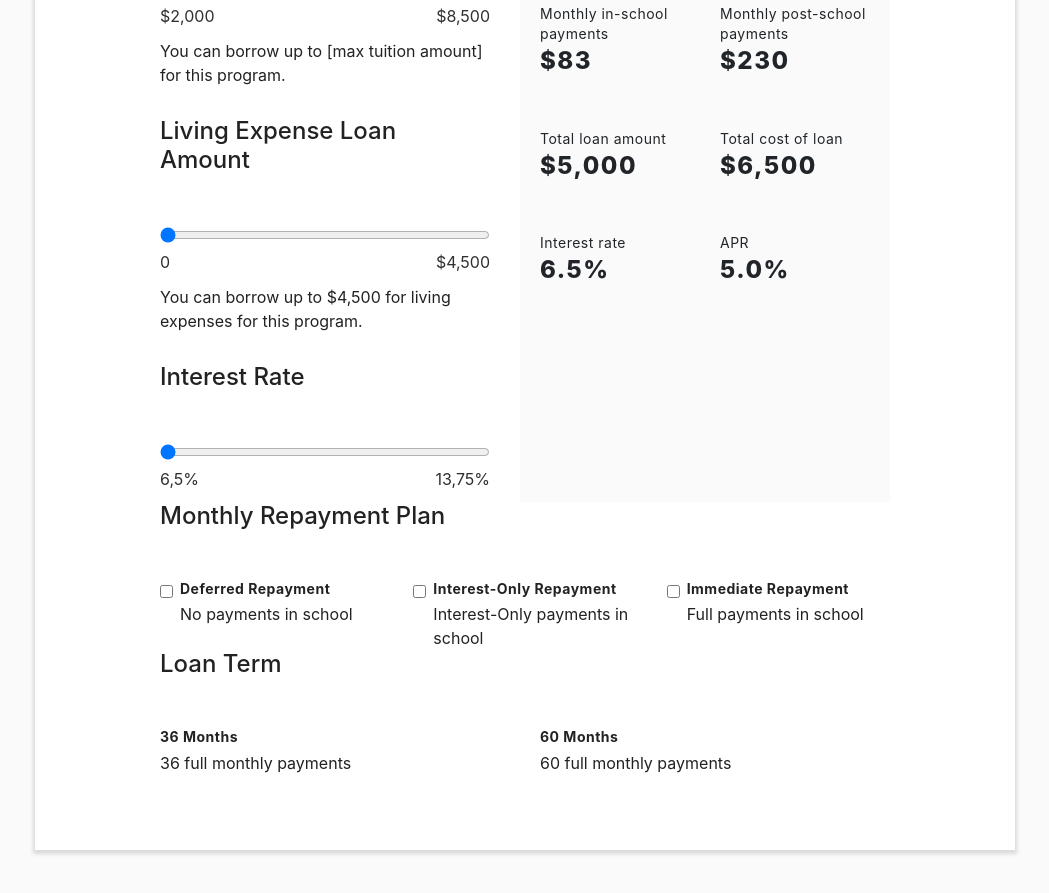
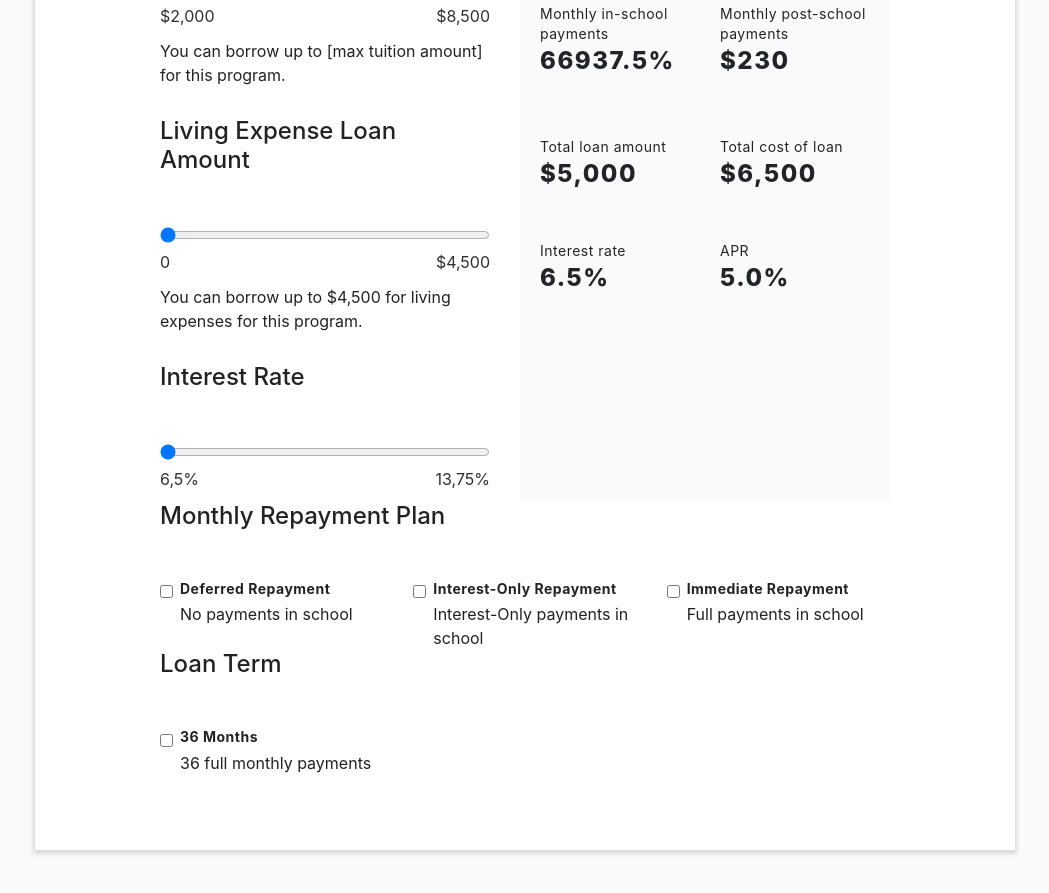
Before and after one commit to Great-A/partnership_stickynav, a plain HTML site: page index.html in a window 1280 px wide. Shown: the part 825-1718 px from the top of the page, without its empty margins (115-1164 px from the left). Drawn offline with nearby package versions, Linux system fonts and the light colour scheme.

Commit message:
no message

```diff
--- a/assets/js/main.js
+++ b/assets/js/main.js
@@ -0,0 +1,27 @@
+function recalculateForm() {
+    jQuery(document).ready(function ($) {
+        const interestRateVal = $('#interestRate').val();
+        const periodicInterestRate = interestRateVal / 12;
+        const numberOfPeriods = 36;
+        const amountBorrowed = $('#tuitionLoanAmount').val();
+        const originationFees = 0.05;
+        const totalLoan = amountBorrowed*(1+originationFees);
+        const nonPaymentPeriods = 12;
+        const totalRepaiment = totalLoan*(1+periodicInterestRate*nonPaymentPeriods);
+
+
+
+        //setting values
+        $('#LabelForInterestRateResult').html(interestRateVal+'%');
+        $('#LabelForMonthlyOnSchoolPayments').html(totalRepaiment+'%');
+    });
+}
+
+function changeRangeControl(e){
+    const precent = e.value;
+    const elemId = jQuery(e).attr("id");
+    const units = jQuery('#LabelFor'+elemId).data('units');
+    jQuery('#LabelFor'+elemId).html(units + precent);
+    lastChangingSlider = elemId;
+    recalculateForm();
+}
--- a/index.html
+++ b/index.html
@@ -12,6 +12,7 @@
     <link rel="stylesheet" href="/assets/css/main.css">
     <link rel="stylesheet" href="/assets/css/main2.css">
     <!-- <link rel="stylesheet" href="/assets/css/responsive.css"> -->
+
 </head>
 
 <body>
@@ -48,7 +49,8 @@
                 <div class="row">
                     <div class="col slider-wrapp">
                         <h4 class="h4-custom">Tuition Loan Amount</h4>
-                        <input class="slider" type="range" min="2000" max="8500" step="1" value="8500">
+                        <input id="tuitionLoanAmount" class="slider" type="range" min="2000" max="8500" step="500"
+                            value="8500">
                         <div class="price-wrapp">
                             <span>$2,000</span>
                             <span>$8,500</span>
@@ -64,22 +66,20 @@
                         <p>You can borrow up to $4,500 for living expenses for this program.</p>
 
                         <h4 class="h4-custom">Interest Rate</h4>
-                        <input class="slider" type="range" min="6,5" max="13,75" step="1" value="0">
+                        <input class="slider" id="interestRate" type="range" min="6.5" max="13.75" value="6.5"
+                            step="0.25" oninput="changeRangeControl(this)" onchange="recalculateForm()">
                         <div class="price-wrapp">
                             <span>6,5%</span>
                             <span>13,75%</span>
                         </div>
                     </div>
 
-
-
-
                     <div class="col example-loan-wrapp">
                         <h3 class="h2-custom2">Your example loan</h3>
                         <div class="row">
                             <div class="col">
                                 Monthly in-school payments
-                                <b>$83</b>
+                                <b><label data-units="" id="LabelForMonthlyOnSchoolPayments"></label></b>
                             </div>
                             <div class="col">
                                 Monthly post-school payments
@@ -99,7 +99,7 @@
                         <div class="row">
                             <div class="col">
                                 Interest rate
-                                <b>6.5%</b>
+                                <b><label data-units="" for="interestRate" id="LabelForInterestRateResult"></label></b>
                             </div>
                             <div class="col">
                                 APR
@@ -142,12 +142,13 @@
                 <div class="row">
 
                     <div class="col">
-                        <h4 class="h4-custom2">36 Months</h4>
-                        <p>36 full monthly payments</p>
-                    </div>
-                    <div class="col">
-                        <h4 class="h4-custom2">60 Months</h4>
-                        <p>60 full monthly payments</p>
+                        <div class="form-check">
+                            <input class="form-check-input" type="checkbox" value="" id="month36Payments">
+                            <label class="form-check-label" for="month36">
+                                <h4 class="h4-custom2">36 Months</h4>
+                                <p>36 full monthly payments</p>
+                            </label>
+                        </div>
                     </div>
                 </div>
             </div>
@@ -235,6 +236,9 @@
         integrity="sha384-B0UglyR+jN6CkvvICOB2joaf5I4l3gm9GU6Hc1og6Ls7i6U/mkkaduKaBhlAXv9k" crossorigin="anonymous">
     </script>
     <script src="/assets/js/main.js"></script>
+    <script>
+        recalculateForm();
+    </script>
 </body>
 
 </html>
```
